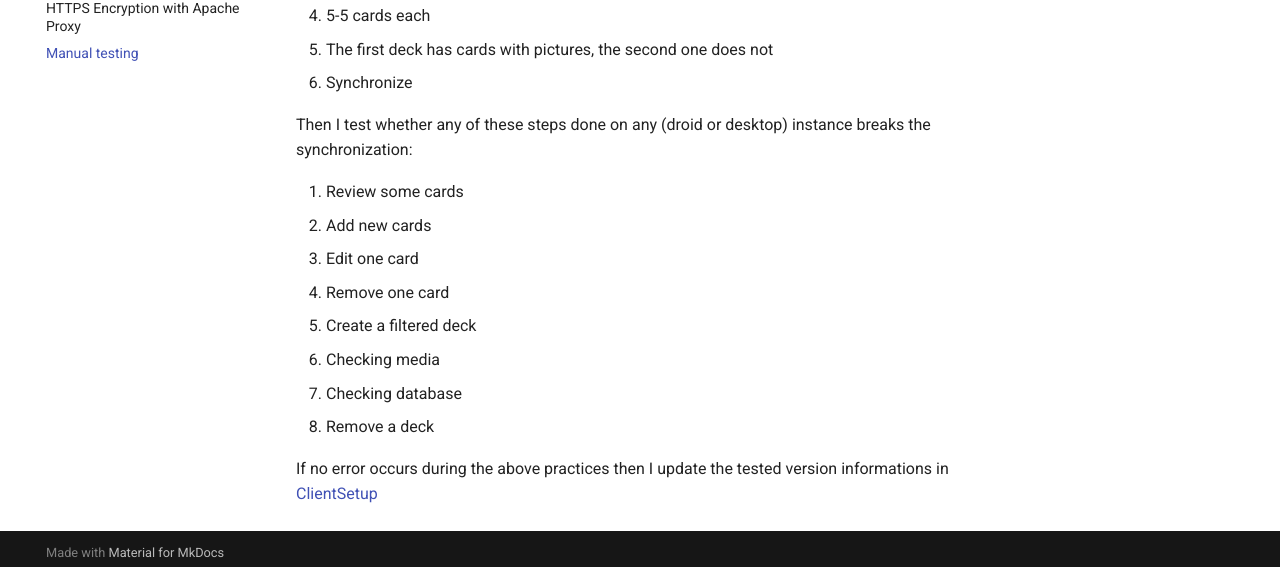
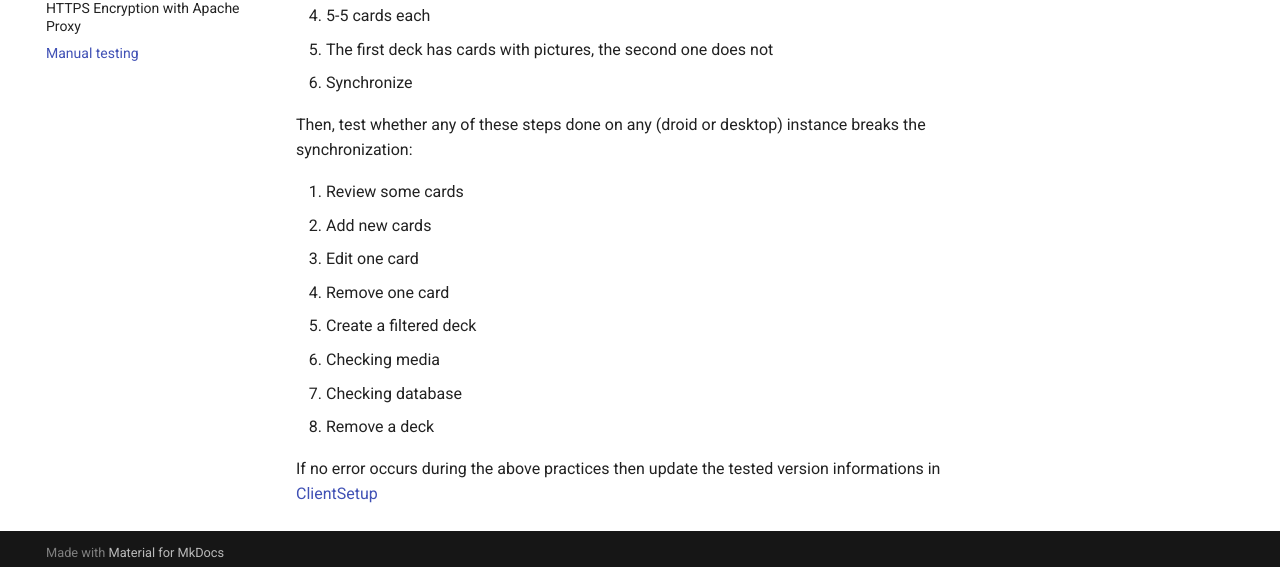
Before and after one commit to ankicommunity/ankicommunity.github.io, an MkDocs documentation site: the page built from docs/Tutorials/tutoTesting.md, in a window 1280 px wide and 942 px high. Shown: the part 367-934 px from the top of the window. Built offline with MkDocs 1.6.1 and Material for MkDocs 9.7.7, drawn with Linux system fonts in a browser that asks for light colours.

```diff
--- a/docs/Tutorials/tutoTesting.md
+++ b/docs/Tutorials/tutoTesting.md
@@ -11,7 +11,7 @@
 
 
 
-Then I test whether any of these steps done on any (droid or desktop) instance breaks the synchronization:
+Then, test whether any of these steps done on any (droid or desktop) instance breaks the synchronization:
 
 1. Review some cards
 2. Add new cards
@@ -24,4 +24,4 @@ Then I test whether any of these steps done on any (droid or desktop) instance b
 
 
 
-If no error occurs during the above practices then I update the tested version informations in [ClientSetup](https://ankicommunity.github.io/Tutorials/Index/ClientSetup)
+If no error occurs during the above practices then update the tested version informations in [ClientSetup](https://ankicommunity.github.io/Tutorials/Index/ClientSetup)
```
